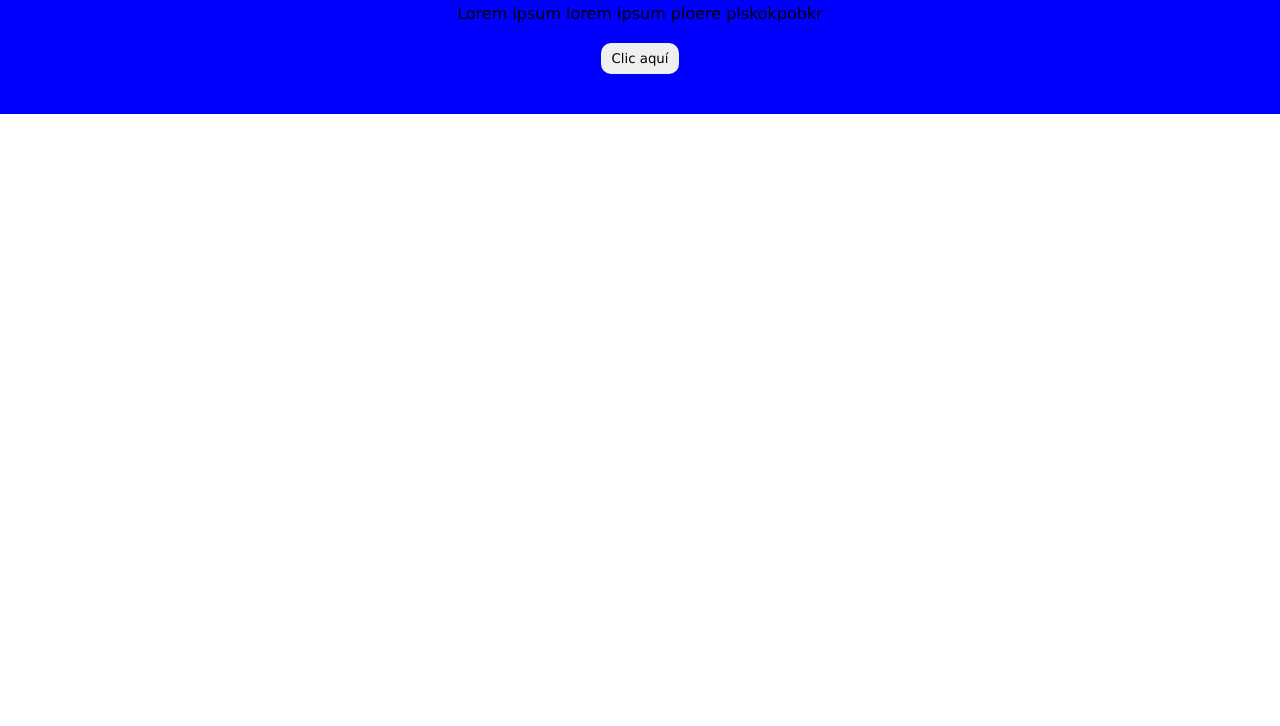
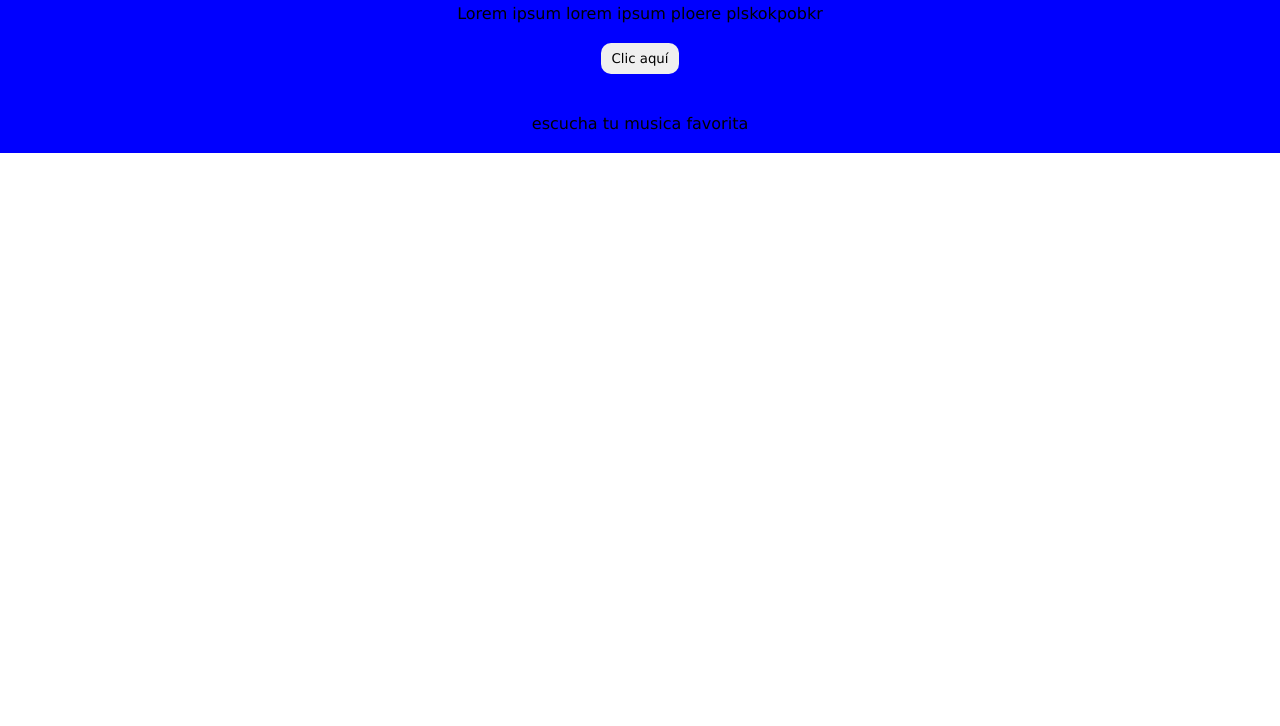
Before and after one commit to Pau2937/proyecto-web1-git, a plain HTML site: page index.html in a window 1280 px wide. Shown: the part 74-800 px from the top of the page. Drawn offline with Linux system fonts and the light colour scheme; files that its build step writes are made by us from their sources.

Commit message:
tercera-version

```diff
--- a/index.html
+++ b/index.html
@@ -12,6 +12,7 @@
         <p>Lorem ipsum lorem ipsum ploere plskokpobkr</p>
         <button>Clic aquí</button>
         <a href="https://youtu.be/YaEG2aWJnZ8"></a>
+        <p>escucha tu musica favorita</p>
     </div>
 
 </body>
```
